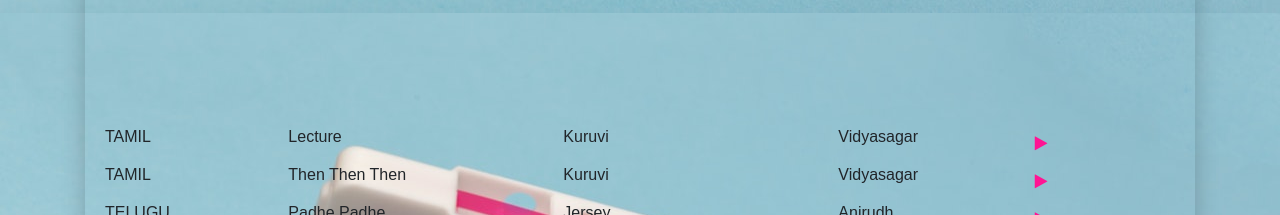
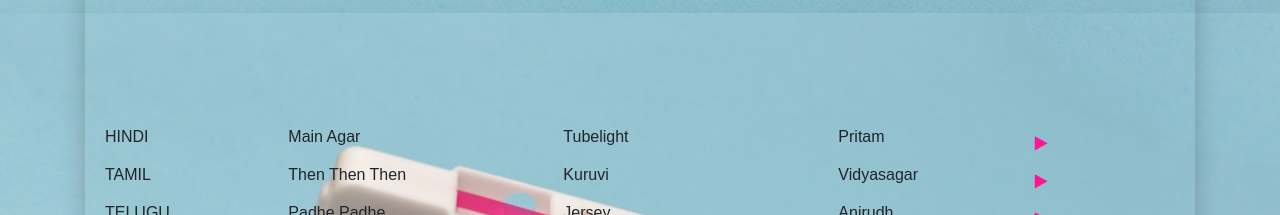
Before and after one commit to msunilhyd/lps_iterative, a React (Create React App) app: page / in a window 1280 px wide. Shown: the part 840-1055 px from the top of the page. Built offline with nearby package versions, Linux system fonts and the light colour scheme.

Commit message:
10-Aug-20 : TUbelight

```diff
--- a/src/samples/playlists.js
+++ b/src/samples/playlists.js
@@ -4,9 +4,7 @@ const playlists = {
     title: 'My Über Playlist!',
     songs: [
 
-
-      ['Lecture', 'TAMIL', '2008', 'Vidyasagar', 'ShpWuDX9fM', 'Kuruvi'],
-
+      ['Main Agar', 'HINDI', '2017', 'Pritam', 'foJMOAGcncQ', 'Tubelight'],
       ['Then Then Then', 'TAMIL', '2008', 'Vidyasagar', 'iIQTmOq2Jgc', 'Kuruvi'],
       ['Padhe Padhe', 'TELUGU', '2019', 'Anirudh', 'VVxPv5yA4w8', 'Jersey'],
       ['Petta Paraak', 'TAMIL', '2019', 'Anirudh', '1GmIp526v0M', 'Petta'],
```
Also changed, not shown: 8 other files (tests, documents, lock files or other folders).
